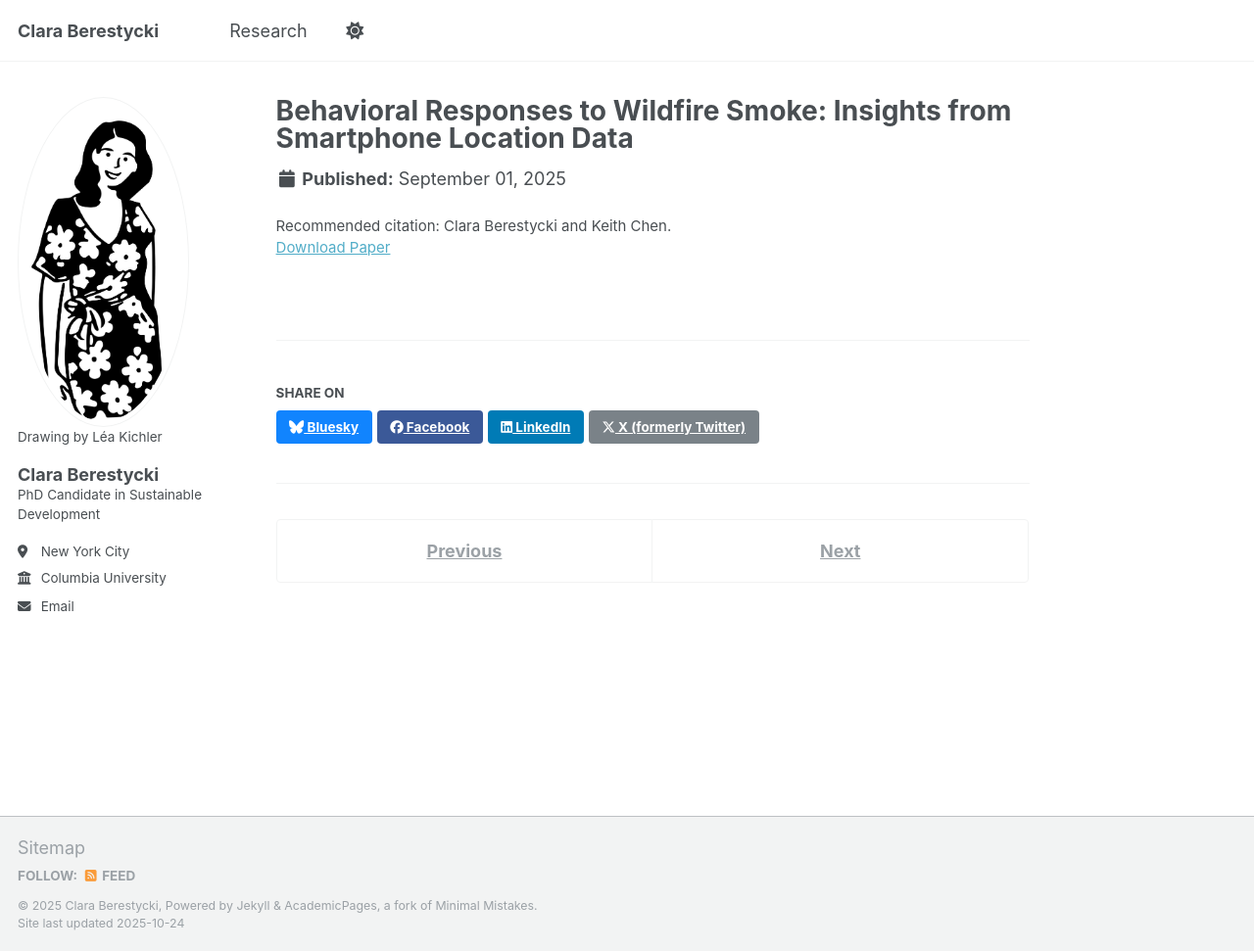
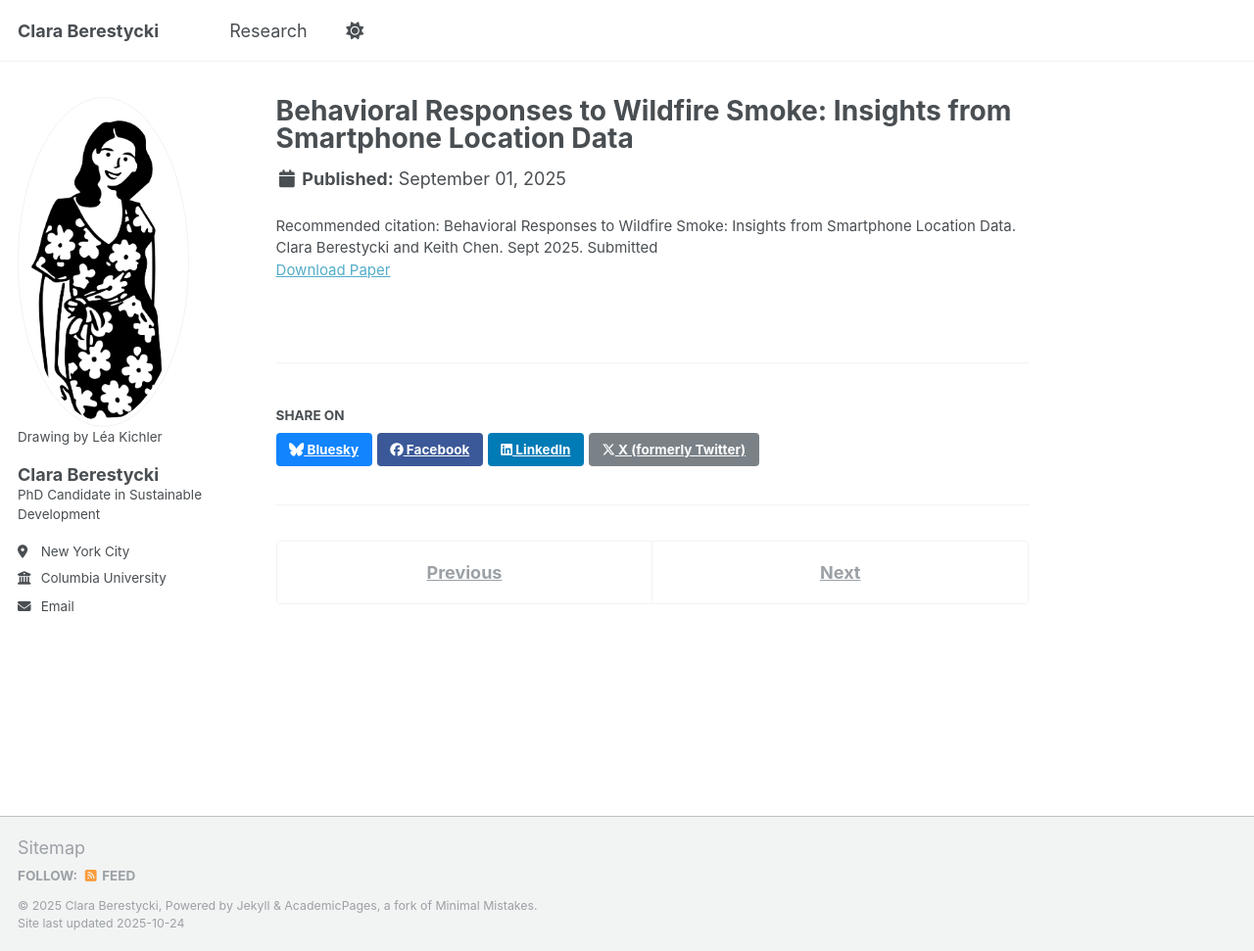
Before and after one commit to claraberes/claraberes.github.io, a Jekyll site: the page built from _publications/2025-10-24-behavioral-responses-to-wildfire-smoke.md, in a window 1280 px wide and 971 px high. Shown: the whole window at 98% size. Built offline with Jekyll 4.4.1, drawn with Linux system fonts in a browser that asks for light colours.

Commit message:
Update citation for behavioral responses paper

```diff
--- a/_publications/2025-10-24-behavioral-responses-to-wildfire-smoke.md
+++ b/_publications/2025-10-24-behavioral-responses-to-wildfire-smoke.md
@@ -7,5 +7,5 @@ authors:
 - "Clara Berestycki"
 - "Keith Chen"
 paperurl: "#"
-citation: 'Clara Berestycki and Keith Chen.'
+citation: 'Behavioral Responses to Wildfire Smoke: Insights from Smartphone Location Data. Clara Berestycki and Keith Chen. Sept 2025. Submitted'
 ---
```
